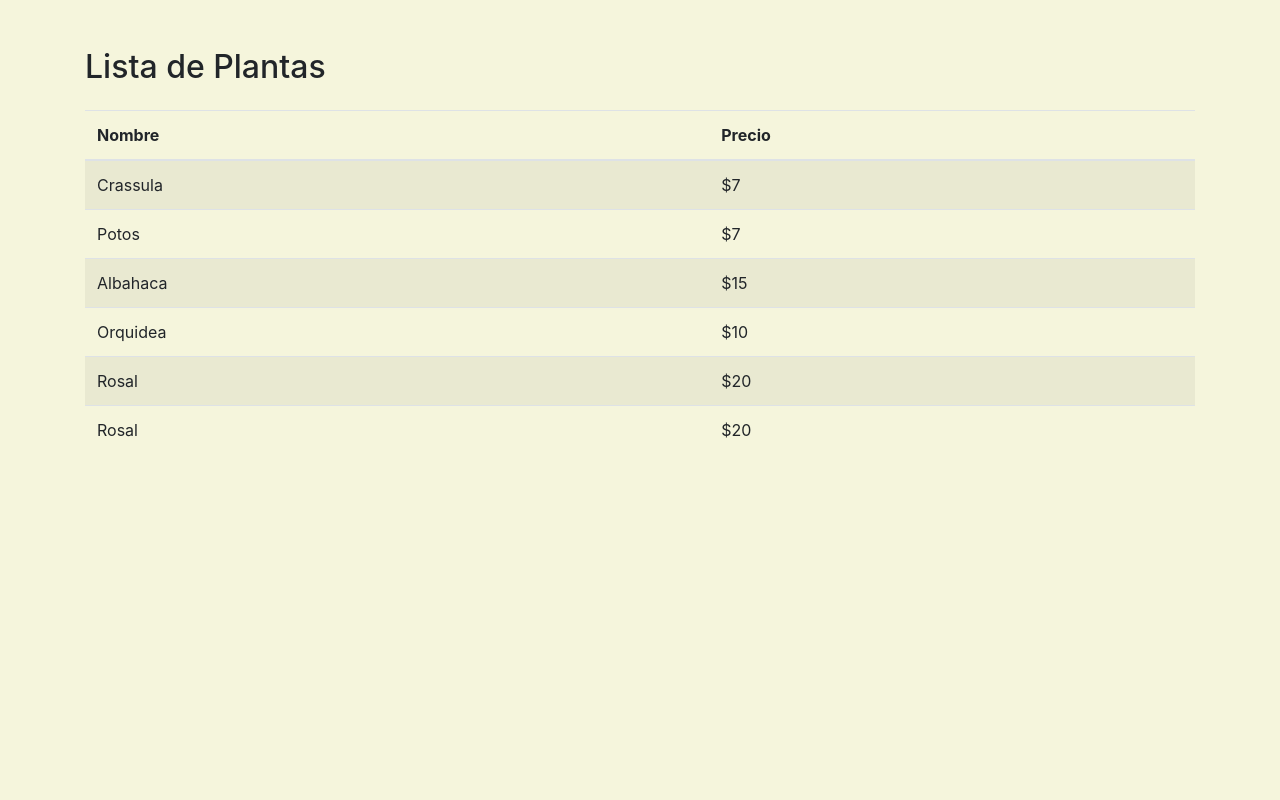
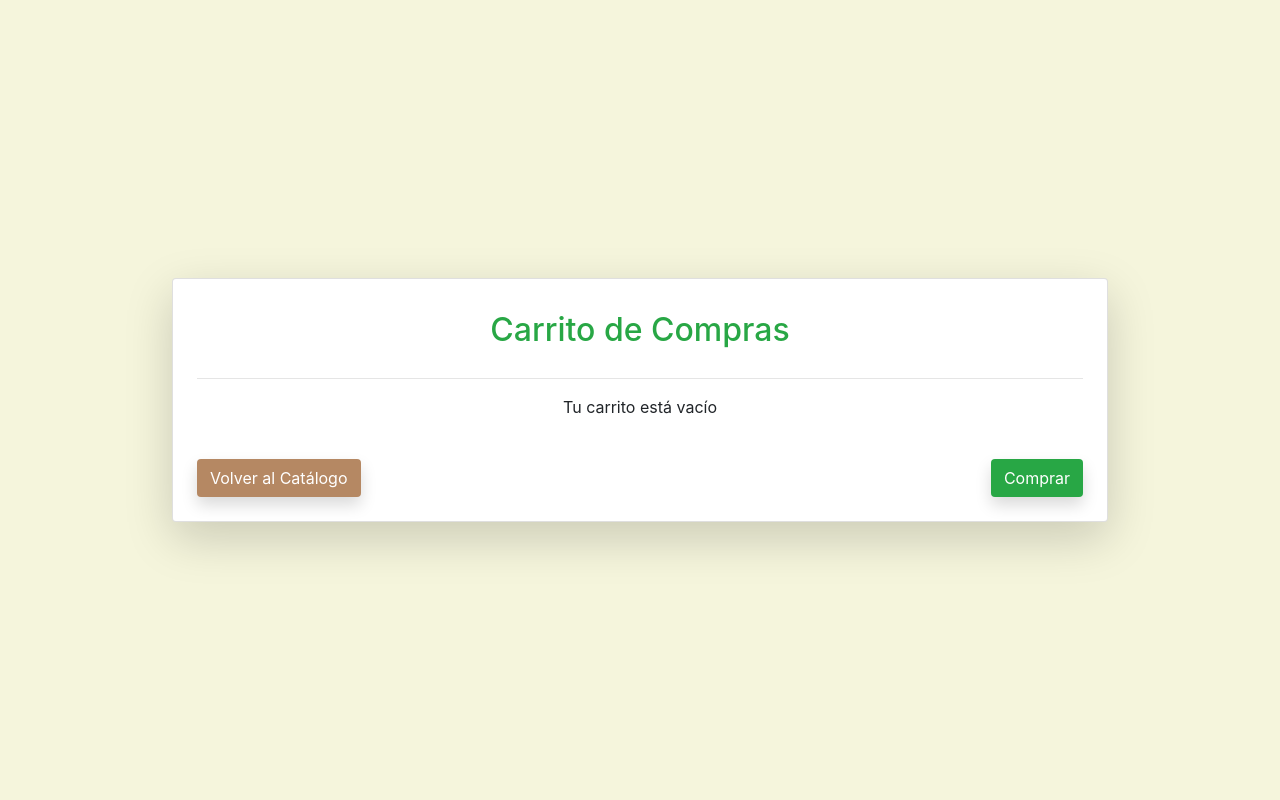
Before and after one commit to CRICAPOGA/Vivero, a Django app: page /sales/cart/ in a window 1280 px wide. Shown: the part 56-856 px from the top of the page. Before the commit the page ends 494 px from the top, so only its background shows below. Run offline with Django 4.2, Linux system fonts and the light colour scheme; data comes from the database, SQL or seed files in the repository; some libraries are stand-ins or nearby versions.

Commit message:
Carrito funcional

```diff
--- a/Vivero/Sales/templates/cart.html
+++ b/Vivero/Sales/templates/cart.html
@@ -1,28 +1,97 @@
 {% extends 'base.html' %}
+{% block title %}Carrito de Compras{% endblock %}
 
 {% block content %}
-<div class="container mt-5">
-    <h2 class="mb-4">Lista de Plantas</h2>
+<div class="container-fluid d-flex justify-content-center align-items-center min-vh-100 px-3"
+    style="background: #f5f5dc;">
+    <div class="card shadow-lg bg-white rounded-4 p-4 m-4 col-lg-9 col-md-10 col-sm-12">
+        <h2 class="text-center text-success fw-bold mt-2 mb-4">Carrito de Compras</h2>
+        <hr class="border-1 opacity-75 mt-1">
 
-    {% if plants %}
-        <table class="table table-striped">
-            <thead>
+        {% if cart %}
+        <div class="table-responsive" style="background-color: f5f5dc;">
+            <table class="table table-borderless table-hover rounded-3 overflow-hidden">
+                <thead class="text-white" style="background-color: #b58863;">
                     <tr>
-                    <th>Nombre</th>
-                    <th>Precio</th>
+                        <th class="text-center">Planta</th>
+                        <th class="text-center">Precio</th>
+                        <th class="text-center">Cantidad</th>
+                        <th class="text-center">Subtotal</th>
+                        <th class="text-center"></th>
                     </tr>
                 </thead>
                 <tbody>
-                {% for plant in plants %}
+                    {% for key, item in cart.items %}
                     <tr>
-                    <td>{{ plant.plant_name }}</td>
-                    <td>${{ plant.price }}</td>
+                        <td class="align-middle text-center">{{ item.name }}</td>
+                        <td class="align-middle text-center">${{ item.price }}</td>
+                        <td class="align-middle text-center">
+                            <div class="d-flex justify-content-center">
+                                <input type="number" id="quantity-{{ key }}" value="{{ item.quantity }}"
+                                    class="form-control text-center"
+                                    style="width: 80px; text-align: center; margin: auto;" min="1"
+                                    onchange="updateQuantity('{{ key }}')">
+                            </div>
+                        </td>
+                        <td class="align-middle text-center" id="subtotal-{{ key }}">${{ item.subtotal }}</td>
+                        <td class="align-middle text-center">
+                            <a href="{% url 'remove_from_cart' key %}" class="btn btn-danger btn-sm fw-bold shadow-sm">
+                                <ion-icon name="trash-outline"></ion-icon>
+                            </a>
+                        </td>
                     </tr>
                     {% endfor %}
                 </tbody>
             </table>
+        </div>
+        <hr class="border-1 opacity-75 mt-1">
+
+        <!-- Sección total separada y alineada a la derecha -->
+        <div class="d-flex justify-content-end mt-3">
+            <h5><strong>Total: $<span id="cart-total">{{ total }}</span></strong></h5>
+        </div>
         {% else %}
-        <div class="alert alert-warning">No hay plantas disponibles.</div>
+        <p class="text-center">Tu carrito está vacío</p>
         {% endif %}
+
+
+        <!-- Botones de navegación -->
+        <div class="mt-4 d-flex justify-content-between">
+            <a href="{% url 'catalogoPlantas' %}" class="btn fw-bold shadow"
+                style="background-color: #b58863; color: white;">Volver al Catálogo</a>
+            <a href="{% url 'catalogoPlantas' %}" class="btn fw-bold shadow"
+                style="background-color: #28a745; color: white;">Comprar</a>
         </div>
+
+    </div>
+</div>
+
+<script>
+    function updateQuantity(plantId) {
+        let quantityInput = document.getElementById('quantity-' + plantId);
+        let newQuantity = parseInt(quantityInput.value);
+
+        if (newQuantity < 1) {
+            window.location.href = `/cart/remove/${plantId}/`;  // Si llega a 0, elimina el producto
+        } else {
+            fetch(`/cart/update/${plantId}/`, {
+                method: 'POST',
+                headers: {
+                    'Content-Type': 'application/x-www-form-urlencoded',
+                    'X-CSRFToken': '{{ csrf_token }}'
+                },
+                body: `quantity=${newQuantity}`
+            })
+                .then(response => response.json())
+                .then(data => {
+                    if (data.success) {
+                        document.getElementById('subtotal-' + plantId).innerText = `$${data.subtotal}`;
+                        document.getElementById('cart-total').innerText = `$${data.total}`;
+                    }
+                });
+        }
+    }
+</script>
+<script type="module" src="https://unpkg.com/ionicons@7.1.0/dist/ionicons/ionicons.esm.js"></script>
+<script nomodule src="https://unpkg.com/ionicons@7.1.0/dist/ionicons/ionicons.js"></script>
 {% endblock %}
--- a/Vivero/Sales/urls.py
+++ b/Vivero/Sales/urls.py
@@ -2,5 +2,8 @@ from django.urls import path
 from . import views
 
 urlpatterns = [
-    path('cart/', views.cart, name='cart'),
+    path('cart/<int:plant_id>/', views.cart, name='cart'),
+    path('cart/', views.show_cart, name='show_cart'),
+    path("cart/update/<int:plant_id>/", views.update_cart, name="update_cart"),
+    path("cart/remove/<int:plant_id>/", views.remove_from_cart, name="remove_from_cart"),
 ]
--- a/Vivero/Sales/views.py
+++ b/Vivero/Sales/views.py
@@ -6,7 +6,87 @@ from django.contrib import messages
 
 
 ############## CARRITO ##############
-def cart(request):
-    plants = Plant.objects.all()
-    print(plants)  # Verifica en la terminal si hay datos
-    return render(request, 'cart.html', {'plants': plants})
+from django.http import JsonResponse
+from django.shortcuts import render, redirect, get_object_or_404
+from django.contrib import messages
+from Inventory.models import Plant
+
+# Agregar planta al carrito
+def cart(request, plant_id):
+    plant = get_object_or_404(Plant, plant_id=plant_id)
+
+    if 'cart' not in request.session:
+        request.session['cart'] = {}
+
+    cart = request.session['cart']
+
+    if str(plant_id) in cart:
+        cart[str(plant_id)]['quantity'] += 1
+    else:
+        cart[str(plant_id)] = {
+            'name': plant.plant_name,
+            'price': plant.price,
+            'quantity': 1
+        }
+
+    request.session.modified = True
+
+    if request.headers.get('X-Requested-With') == 'XMLHttpRequest':  # Verifica si es una solicitud AJAX
+        return JsonResponse({'success': True, 'name': plant.plant_name, 'quantity': cart[str(plant_id)]['quantity']})
+
+    messages.success(request, f"{plant.plant_name} ha sido agregado al carrito.")
+    return redirect('catalogoPlantas')  # Regresa al catálogo
+
+# Mostrar carrito
+def show_cart(request):
+    cart = request.session.get("cart", {})
+    total = 0  # Inicializar el total
+
+    for key, item in cart.items():
+        item["subtotal"] = float(item["price"]) * int(item["quantity"])  # Calcular subtotal
+        total += item["subtotal"]  # Sumar al total
+
+    return render(request, "cart.html", {"cart": cart, "total": total})
+
+# Modificar la cantidad de una planta en el carrito
+from django.http import JsonResponse
+from django.shortcuts import redirect
+from django.contrib import messages
+
+def update_cart(request, plant_id):
+    if request.method == "POST":
+        quantity = int(request.POST.get("quantity", 1))
+        cart = request.session.get("cart", {})
+
+        if str(plant_id) in cart:
+            if quantity > 0:
+                cart[str(plant_id)]["quantity"] = quantity
+                subtotal = float(cart[str(plant_id)]["price"]) * quantity
+                cart[str(plant_id)]["subtotal"] = subtotal
+                request.session["cart"] = cart
+                request.session.modified = True
+
+                return JsonResponse({"success": True, "subtotal": subtotal})
+
+            else:
+                del cart[str(plant_id)]
+                request.session["cart"] = cart
+                request.session.modified = True
+                return JsonResponse({"success": True, "remove": True})
+
+    return redirect("show_cart")
+
+
+# Eliminar una planta del carrito
+def remove_from_cart(request, plant_id):
+    cart = request.session.get("cart", {})
+
+    if str(plant_id) in cart:
+        del cart[str(plant_id)]
+        request.session["cart"] = cart
+        request.session.modified = True
+        messages.success(request, "Producto eliminado del carrito.")
+
+    return redirect("show_cart")
+
+############## COMPRA ##############
```
Lines whose indentation alone changed are shown as unchanged.
